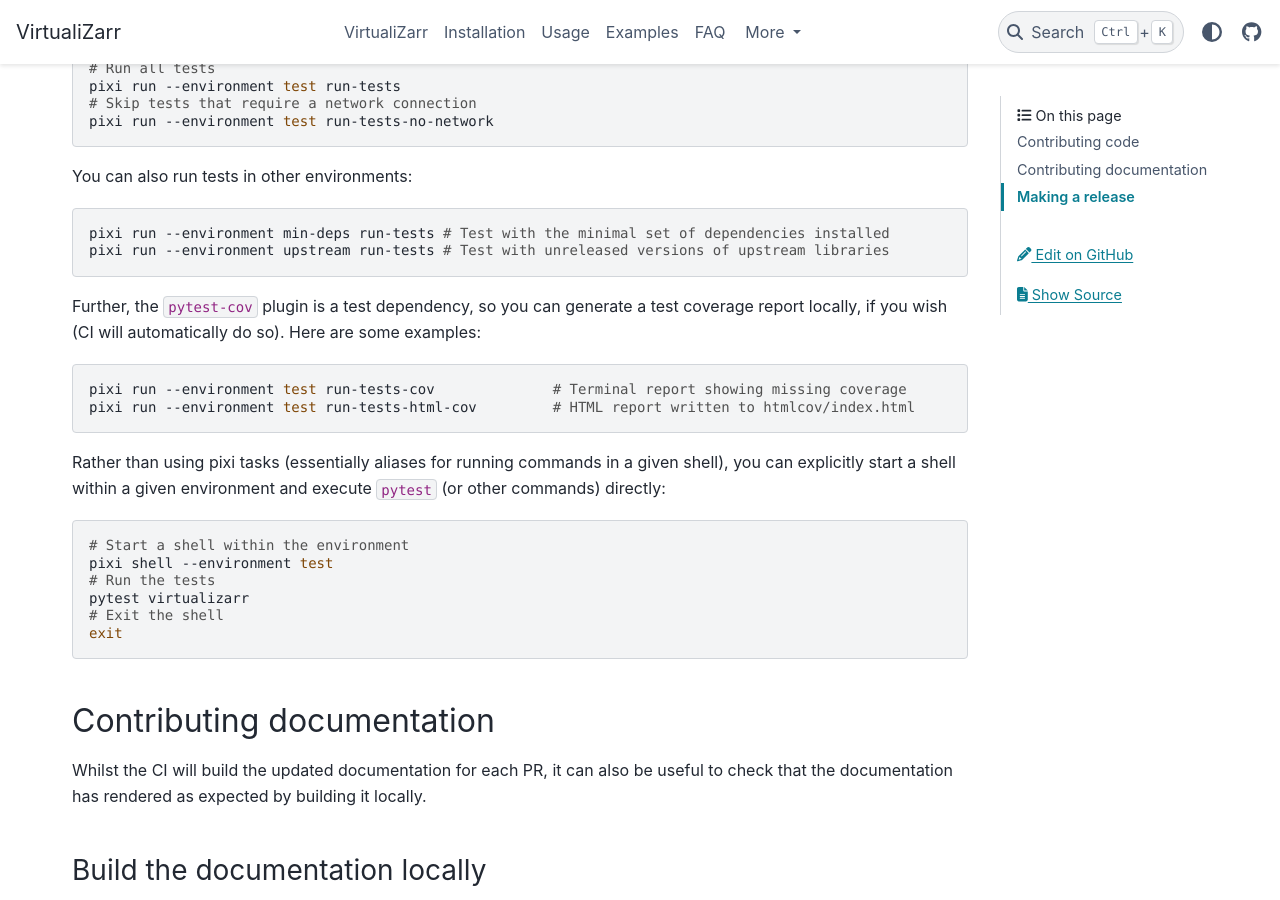
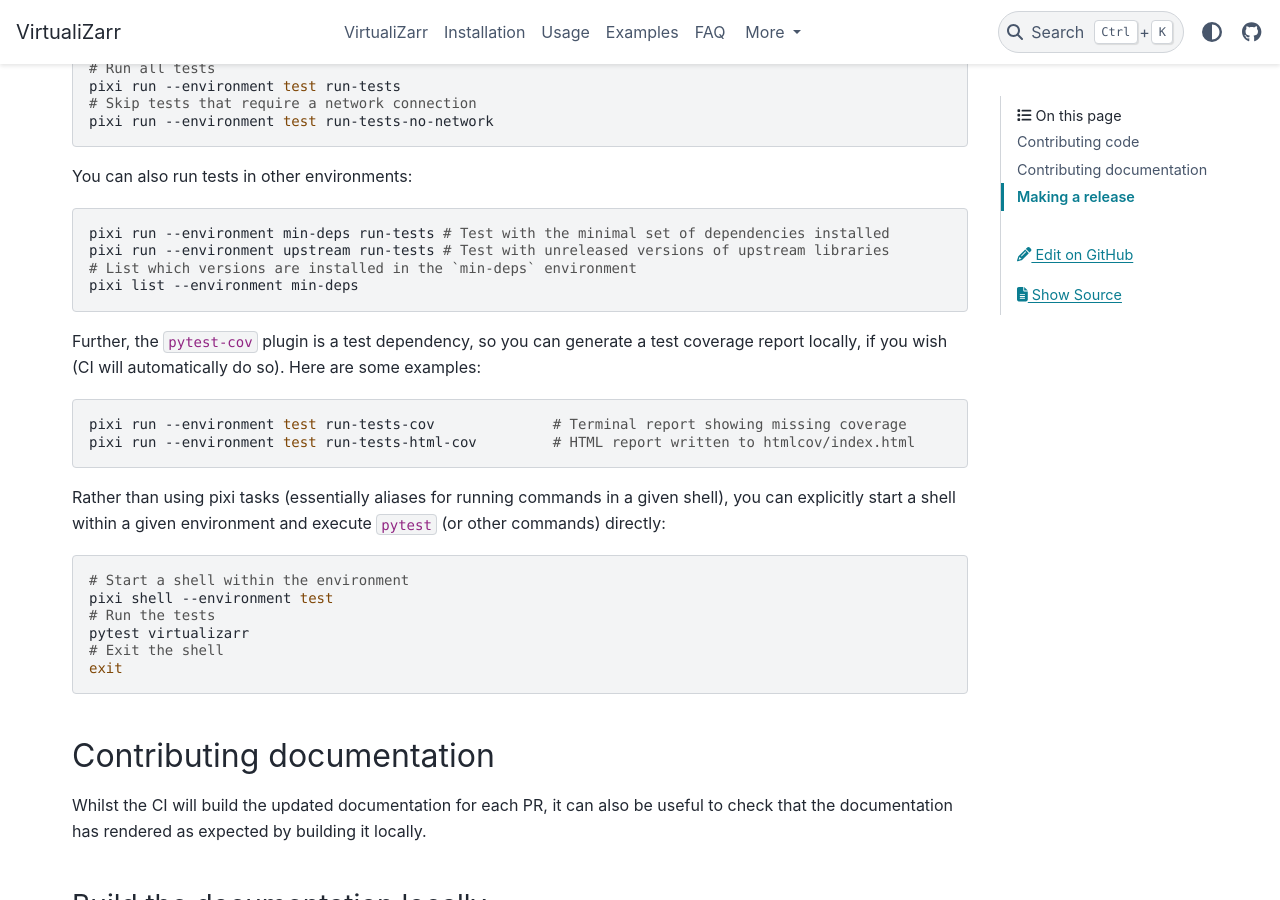
Before and after one commit to zarr-developers/VirtualiZarr, a Sphinx documentation site: the page built from docs/contributing.md, in a window 1280 px wide and 900 px high, scrolled down 549 px. Built offline with Sphinx 7.4.7 and the PyData theme 0.15.4, drawn with Linux system fonts in a browser that asks for light colours.

Commit message:
Show how to list versions in an environment

````diff
--- a/docs/contributing.md
+++ b/docs/contributing.md
@@ -26,7 +26,8 @@
 ```bash
 pixi run --environment min-deps run-tests # Test with the minimal set of dependencies installed
 pixi run --environment upstream run-tests # Test with unreleased versions of upstream libraries
-
+# List which versions are installed in the `min-deps` environment
+pixi list --environment min-deps
 ```
 
 Further, the `pytest-cov` plugin is a test dependency, so you can generate a test
````
